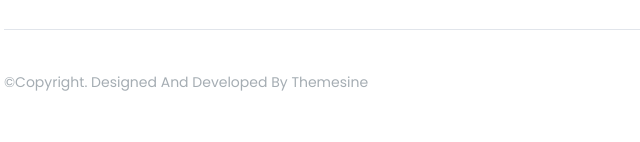
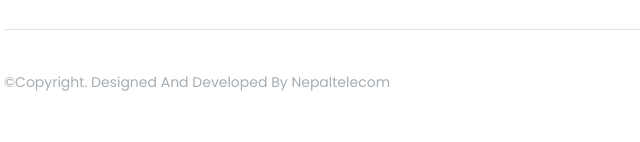
Before and after one commit to buts101/nepaltelecom, a plain HTML site: page index.html in a window 1280 px wide. Shown: the part 5809-5951 px from the top of the page, 66-706 px from the left. Drawn offline with nearby package versions, Linux system fonts and the light colour scheme.

Commit message:
copyright changed

```diff
--- a/index.html
+++ b/index.html
@@ -1080,7 +1080,7 @@
 					<div class="row">
 						<div class="col-sm-5">
 							<p>
-								&copy;copyright. designed and developed by <a href="https://www.themesine.com/">themesine</a>
+								&copy;copyright. designed and developed by <a href="http://www.ntc.net.np">nepaltelecom</a>
 							</p><!--/p-->
 						</div>
 						<div class="col-sm-7">
```
